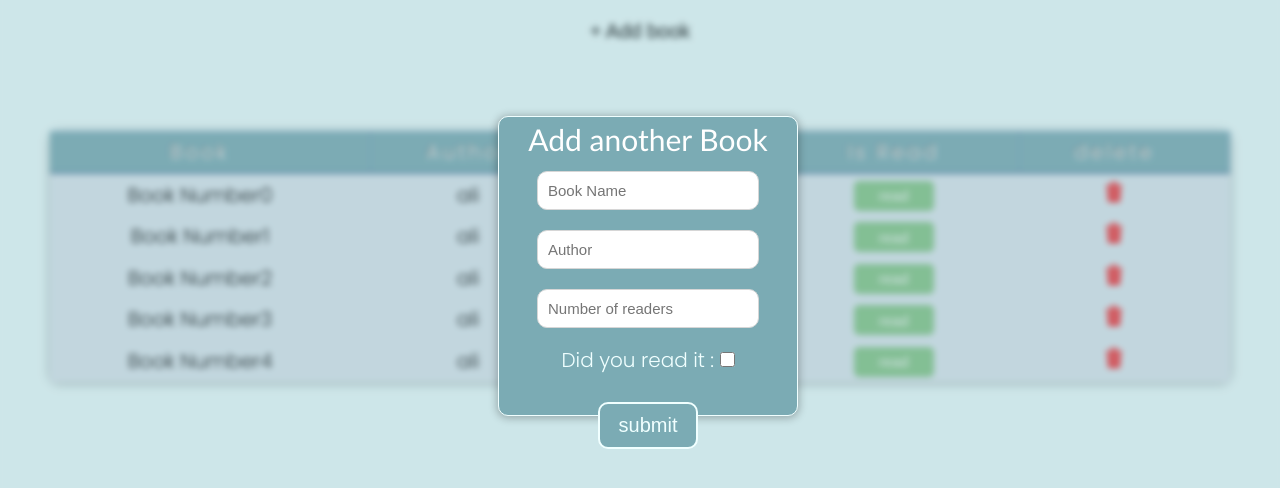
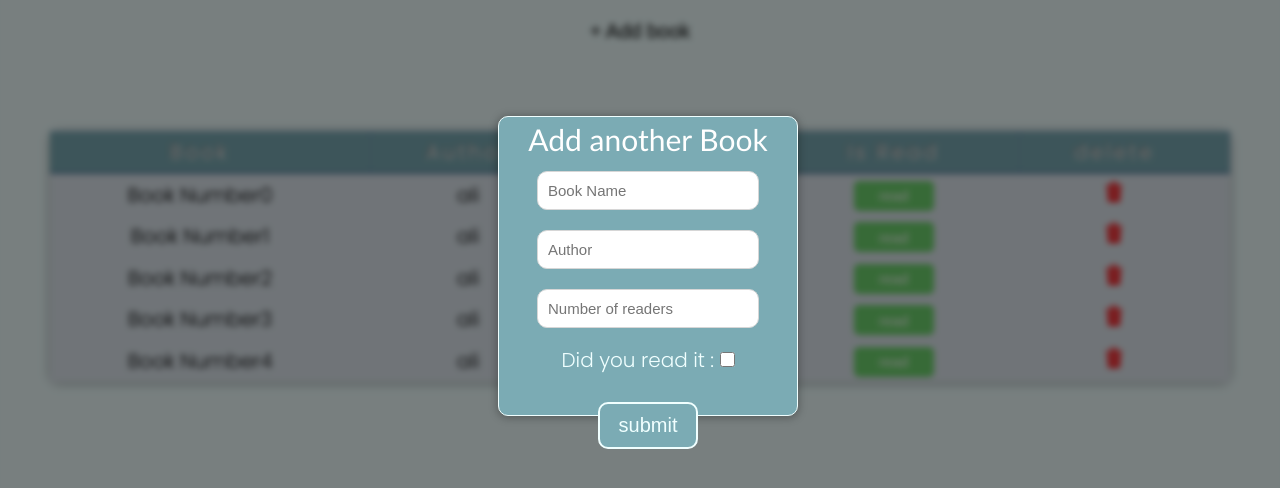
Before and after one commit to AliHussienabdo/virtual-library, a plain HTML site: page index.html in a window 1280 px wide. Both pictures are taken after a click on the button "+ Add book". Shown: the part 94-582 px from the top of the page. Drawn offline with Linux system fonts and the light colour scheme.

Commit message:
change read buttons

```diff
--- a/index.html
+++ b/index.html
@@ -4,6 +4,7 @@
     <meta charset="UTF-8">
     <meta name="viewport" content="width=device-width, initial-scale=1.0">
     <title>Library</title>
+    <link rel="shortcut icon" href="images/books-library.png" width>
     <link rel="stylesheet" href="style.css">
 </head>
 <body>
--- a/style.css
+++ b/style.css
@@ -49,7 +49,7 @@ body{
     background-color: var(--azure);
     border: 0;
     border-radius: var(--border-radius);
-    transition: all 150ms ease;
+    transition: all 100ms ease;
 }
 .add-book-btn:hover{
     background-color: var(--dark-gray);
@@ -186,7 +186,7 @@ input[type="checkbox"]:checked{
     width: 100%;
     height: 100%;
     backdrop-filter: blur(3px);
-    background-color: hsl(189, 27%, 60%,0.3);
+    background-color: rgba(0, 0, 0, 0.5);
 
 }
 .overlay.focus-overlay{
@@ -214,7 +214,7 @@ input[type="checkbox"]:checked{
     top: 40px;
 }
 
-@media screen and (max-width: 600px) {
+@media screen and (max-width: 500px) {
     .error-msg {
 
         box-sizing: border-box;
@@ -232,10 +232,17 @@ input[type="checkbox"]:checked{
     border-radius: 5px;
     padding: 5px;
     font-size: var(--small-font-size);
+    transition: all 100ms ease-in-out;
 }
 .btn-read{
-    background-color: rgb(134, 199, 134);
+    background-color: rgb(110, 213, 110);
 }
 .btn-not-read{
-    background-color: rgb(177, 133, 130);
+    background-color: rgba(174, 119, 115, 0.998);
 }
+
+.btn-not-read:hover, .btn-read:hover{
+    cursor: pointer;
+    transform: scale(1.1);
+    opacity: 0.9;
+}
```
Also changed, not shown: images/books-icon.png (added), images/books-library.png (added).
